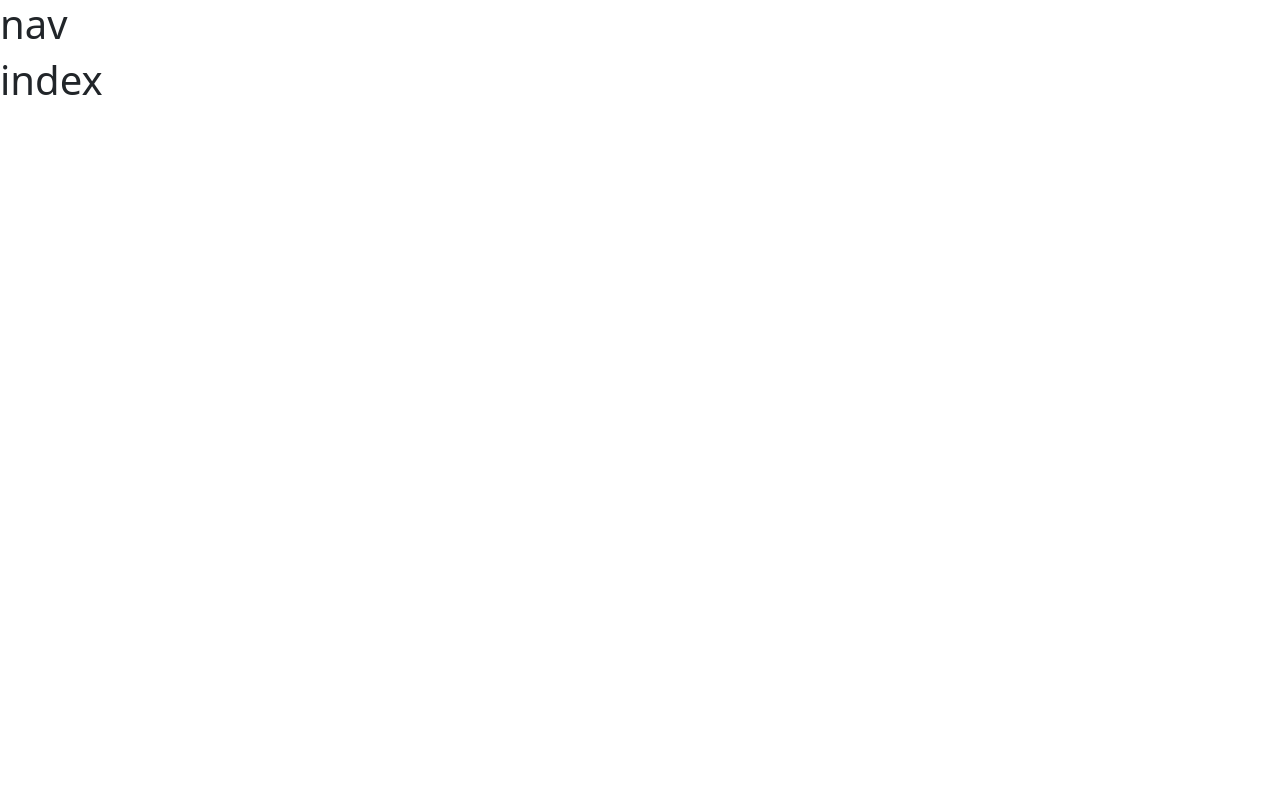
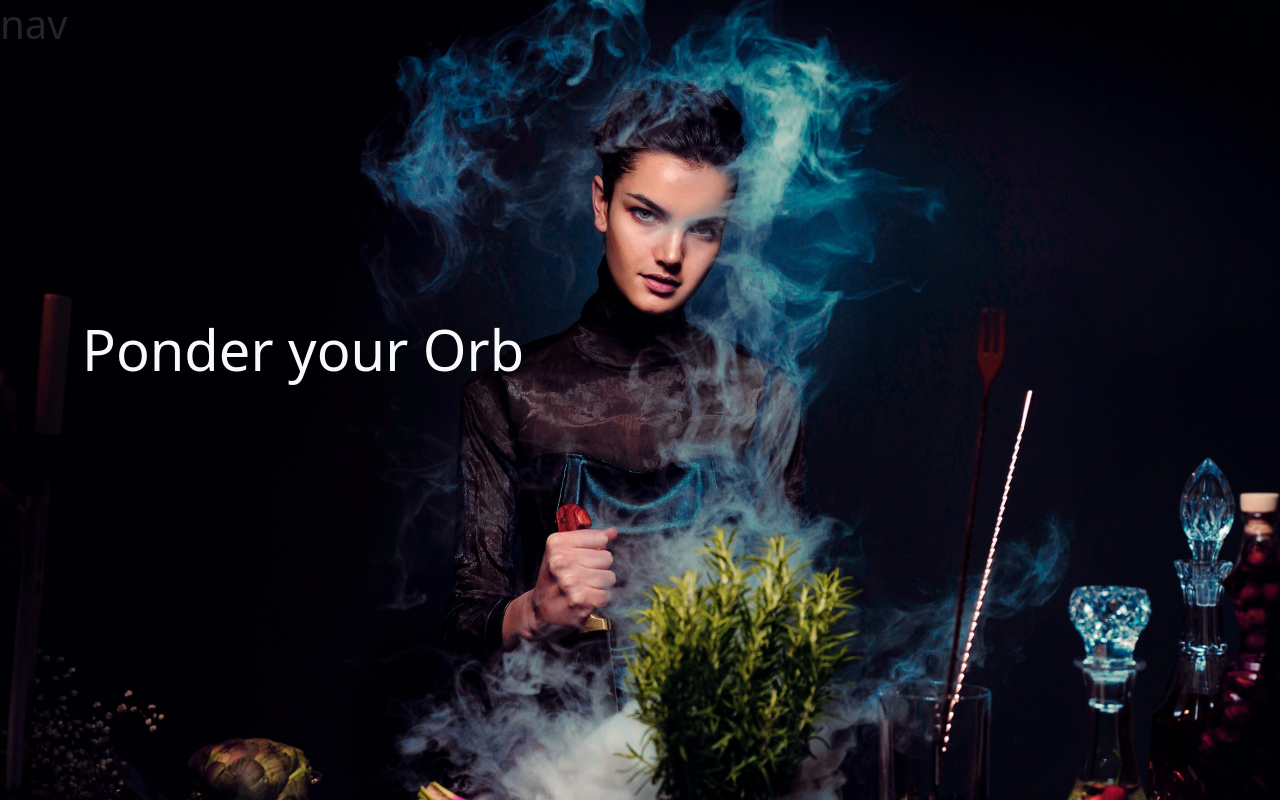
Before and after one commit to keelback-code/wwww, a Django app: page / in a window 1280 px wide. Before the commit the page is almost empty. Run offline with Django 3.2, Linux system fonts and the light colour scheme; some libraries are stand-ins or nearby versions.

Commit message:
Set up landing page html

```diff
--- a/landing_page/templates/landing_page/index.html
+++ b/landing_page/templates/landing_page/index.html
@@ -1,6 +1,27 @@
 {% extends "base.html" %}
 {% load static %}
 
+{% block page_header %}
+<div class="container header-container">
+    <div class="row">
+        <div class="col">
+
+        </div>
+    </div>
+</div>
+
+{% endblock %}
+
 {% block content %}
-<h1>index</h1>
+<div class="container h-100">
+    <div class="row h-100">
+        <!-- my-auto vertically centers, h-100 is 100% height -->
+        <div class="col-7 col-md-6 my-auto">
+            <h1 class="display-4 logo-font text-light">Ponder your Orb</h1>
+            <div class="my-5">
+
+            </div>
+        </div>
+    </div>
+</div>
 {% endblock %}
--- /dev/null
+++ b/static/css/base.css
@@ -0,0 +1,10 @@
+html {
+    height: 100%;
+}
+
+
+body {
+    background: url('/media/landing-page-hero.jpg') no-repeat center center fixed;
+    background-size: cover;
+    height: calc(100vh - 164px);
+}
--- a/templates/base.html
+++ b/templates/base.html
@@ -7,18 +7,27 @@
     <meta charset="UTF-8">
     <meta http-equiv="X-UA-Compatible" content="IE=edge">
     <meta name="viewport" content="width=device-width, initial-scale=1.0">
-    <meta name="description" content="Winnifrederico’s Wondrous World of Wizards">
+    <meta name="description" content="Winnifrederico&#39;s Wondrous World of Wizards">
     <meta name="keywords" content="wizard hat, wizard costume, wizard hat costume, gandalf hat, gandalf costume, wizard hat adult, halloween wizard hat, wizard cosplay, good wizard costume for adults, what is a wizard costume, gandalf wizard hat, pointed wizard hat, where to get wizard hat for costume">
-    <title>Winnifredericos Wondrous World of Wizards</title>
-    <!-- get ' symbol -->
+    <title>Winnifrederico&#39;s Wondrous World of Wizards</title>
+
+    {% block corecss %}
     <link href="https://cdn.jsdelivr.net/npm/bootstrap@5.0.1/dist/css/bootstrap.min.css" rel="stylesheet"
         integrity="sha384-+0n0xVW2eSR5OomGNYDnhzAbDsOXxcvSN1TPprVMTNDbiYZCxYbOOl7+AMvyTG2x" crossorigin="anonymous">
+    <link rel="stylesheet" href="{% static 'css/base.css' %}">
+    {% endblock %}
+
+    {% block corejs %}
     <script src="https://cdn.jsdelivr.net/npm/bootstrap@5.0.1/dist/js/bootstrap.bundle.min.js"
         integrity="sha384-gtEjrD/SeCtmISkJkNUaaKMoLD0//ElJ19smozuHV6z3Iehds+3Ulb9Bn9Plx0x4" crossorigin="anonymous">
     </script>
-    <link rel="stylesheet" href="{% static 'css/style.css' %}">
+    <script src="https://kit.fontawesome.com/a332586675.js" crossorigin="anonymous"></script>
+    {% endblock %}
+
 </head>
 
+{% block page_header %}
+    {% endblock %}
 <h1>nav</h1>
 <body>
 
--- a/w_shop/urls.py
+++ b/w_shop/urls.py
@@ -14,10 +14,12 @@ Including another URLconf
     2. Add a URL to urlpatterns:  path('blog/', include('blog.urls'))
 """
 from django.contrib import admin
+from django.conf import settings
 from django.urls import path, include
+from django.conf.urls.static import static
 
 urlpatterns = [
     path('admin/', admin.site.urls),
     path('accounts/', include('allauth.urls')),
     path('', include('landing_page.urls')),
-]
+] + static(settings.MEDIA_URL, document_root=settings.MEDIA_ROOT)
```
Also changed, not shown: media/landing-page-hero.jpg (added), media/readme_media/gandalf-hat-ss.png (added), media/readme_media/pointy-hat-ss.png (added), media/readme_media/wiz-hat-ss.png (added), media/readme_media/wizard-cosplay-ss.png (added), media/readme_media/wizard-costume-ss.png (added), media/readme_media/wizard-halloween-hat-ss.png (added), media/readme_media/wizard-hat-for-costume-ss.png (added), static/css/style.css (deleted).
